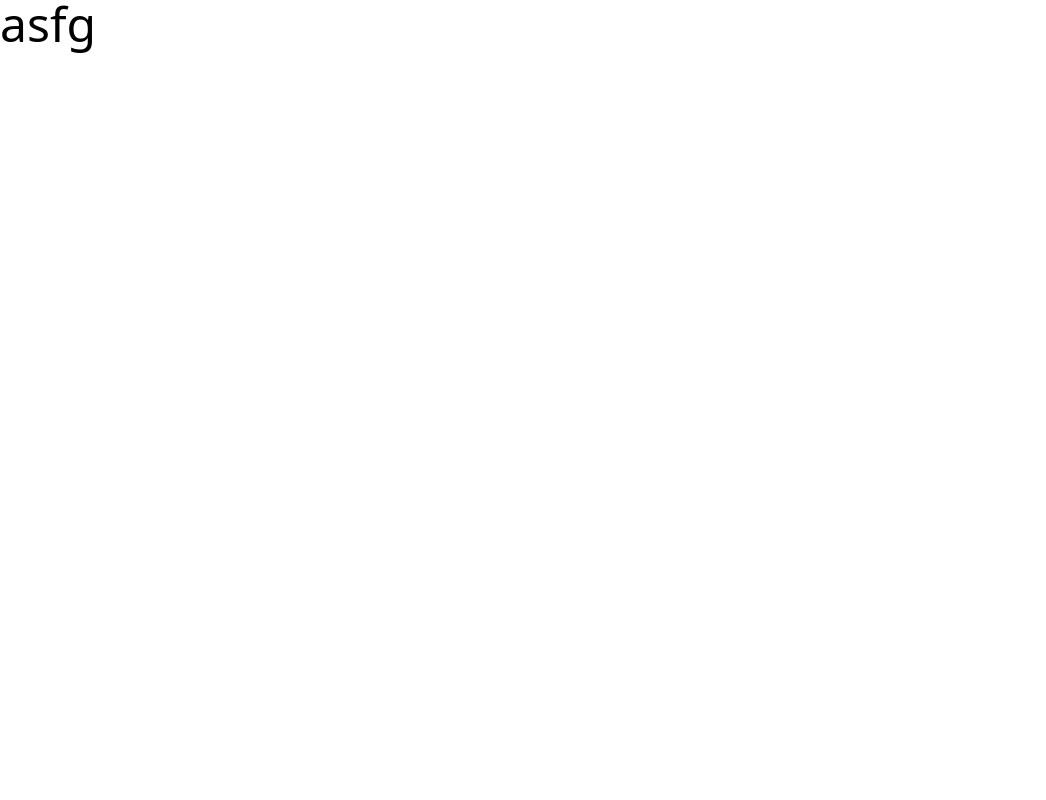
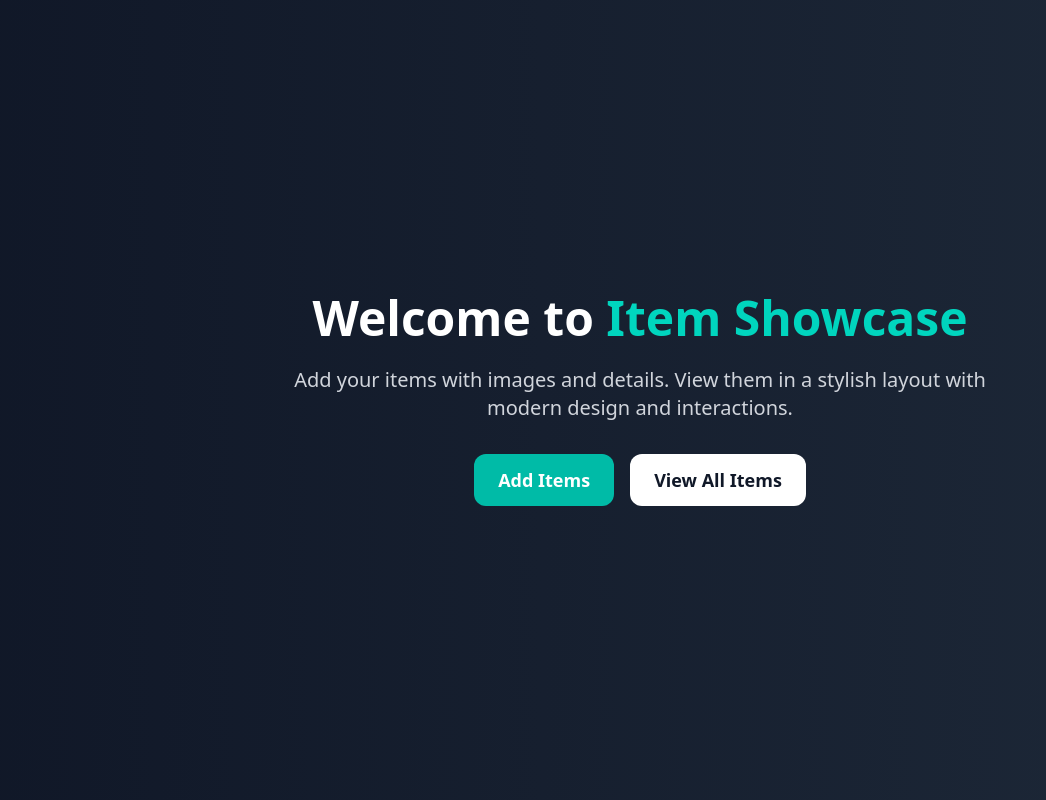
Before and after one commit to kamrul2006/AMRR-TechSols-JT, a React (Vite) app: page / in a window 1280 px wide. Shown: the whole page, without its empty margins (0-1046 px from the left). Built offline with nearby package versions, Linux system fonts and the light colour scheme.

Commit message:
Home page added

```diff
--- a/package.json
+++ b/package.json
@@ -13,6 +13,7 @@
     "@tailwindcss/vite": "^4.1.10",
     "react": "^19.1.0",
     "react-dom": "^19.1.0",
+    "react-router-dom": "^7.6.2",
     "tailwindcss": "^4.1.10"
   },
   "devDependencies": {
--- a/src/App.jsx
+++ b/src/App.jsx
@@ -1,11 +1,16 @@
+import { BrowserRouter, Routes, Route } from 'react-router-dom';
+// import AddItem from './pages/AddItem';
+// import ViewItems from './pages/ViewItems';
+import HomePage from './pages/HomePage';
 
 function App() {
-
   return (
-    <div className='text-5xl'>
-      asfg
-    </div>
-  )
+    <BrowserRouter>
+      <Routes>
+        <Route path="/" element={<HomePage />} />
+        {/* <Route path="/add" element={<AddItem />} /> */}
+      </Routes>
+    </BrowserRouter>
+  );
 }
-
-export default App
+export default App;
--- /dev/null
+++ b/src/components/home/homeBanner.jsx
@@ -0,0 +1,32 @@
+import { Link } from "react-router-dom";
+
+const HomeBanner = () => {
+    return (
+        <div className="min-h-screen flex items-center justify-center bg-gradient-to-r from-gray-900 to-gray-800 px-4">
+            <div className="max-w-3xl text-center text-white">
+                <h1 className="text-4xl sm:text-5xl font-extrabold mb-6">
+                    Welcome to <span className="text-teal-400">Item Showcase</span>
+                </h1>
+                <p className="text-lg sm:text-xl text-gray-300 mb-8">
+                    Add your items with images and details. View them in a stylish layout with modern design and interactions.
+                </p>
+                <div className="flex flex-col sm:flex-row justify-center gap-4">
+                    <Link
+                        to="/add"
+                        className="px-6 py-3 rounded-xl text-lg font-semibold bg-teal-500 hover:bg-teal-600 transition duration-300"
+                    >
+                        Add Items
+                    </Link>
+                    <Link
+                        to="/seeAll"
+                        className="px-6 py-3 rounded-xl text-lg font-semibold bg-white text-gray-900 hover:bg-gray-200 transition duration-300"
+                    >
+                        View All Items
+                    </Link>
+                </div>
+            </div>
+        </div>
+    );
+};
+
+export default HomeBanner;
--- /dev/null
+++ b/src/pages/HomePage.jsx
@@ -0,0 +1,11 @@
+import HomeBanner from "../components/home/homeBanner";
+
+const HomePage = () => {
+    return (
+        <div>
+            <HomeBanner />
+        </div>
+    );
+};
+
+export default HomePage;
```
Also changed, not shown: 2 other files (tests, documents, lock files or other folders).
